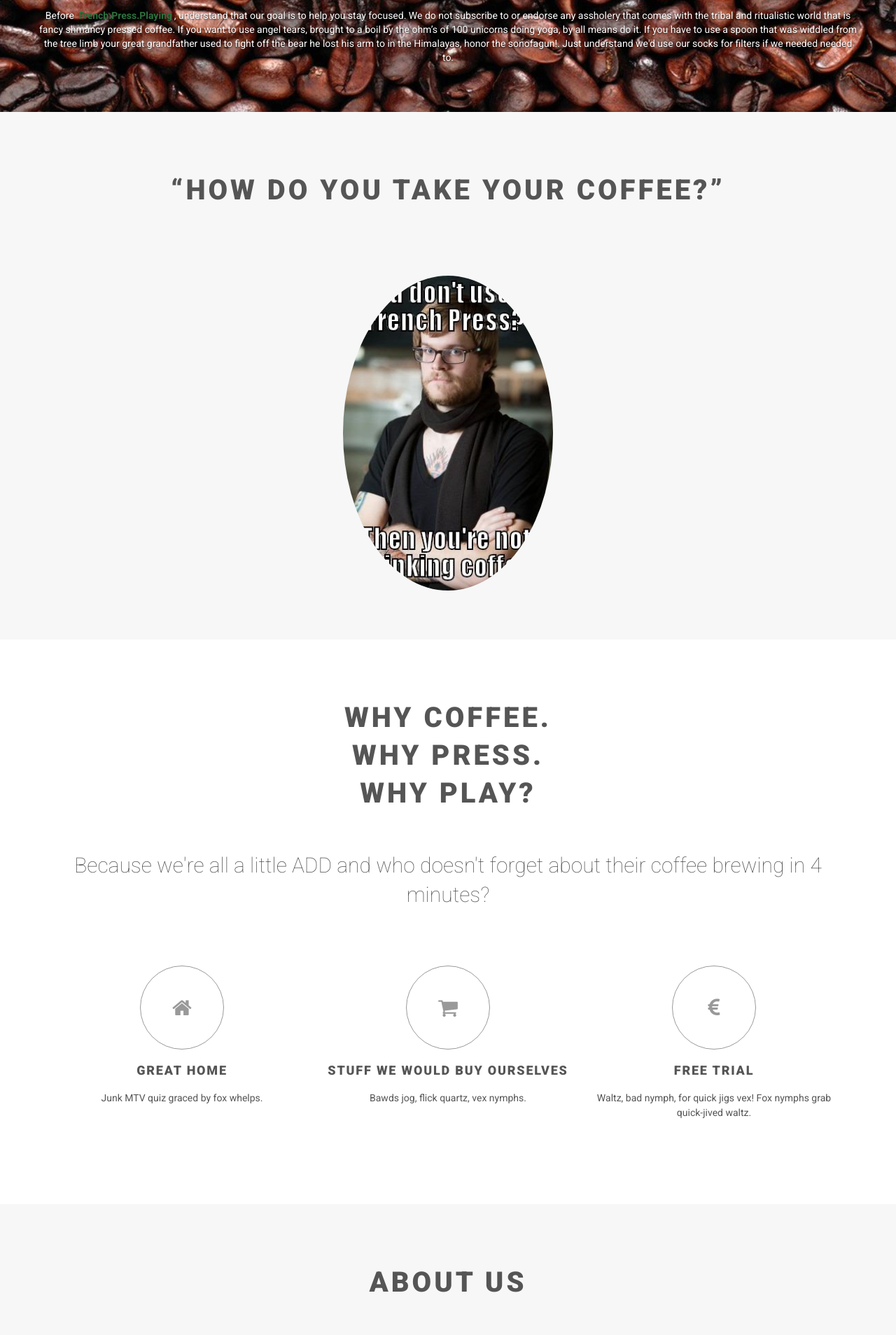
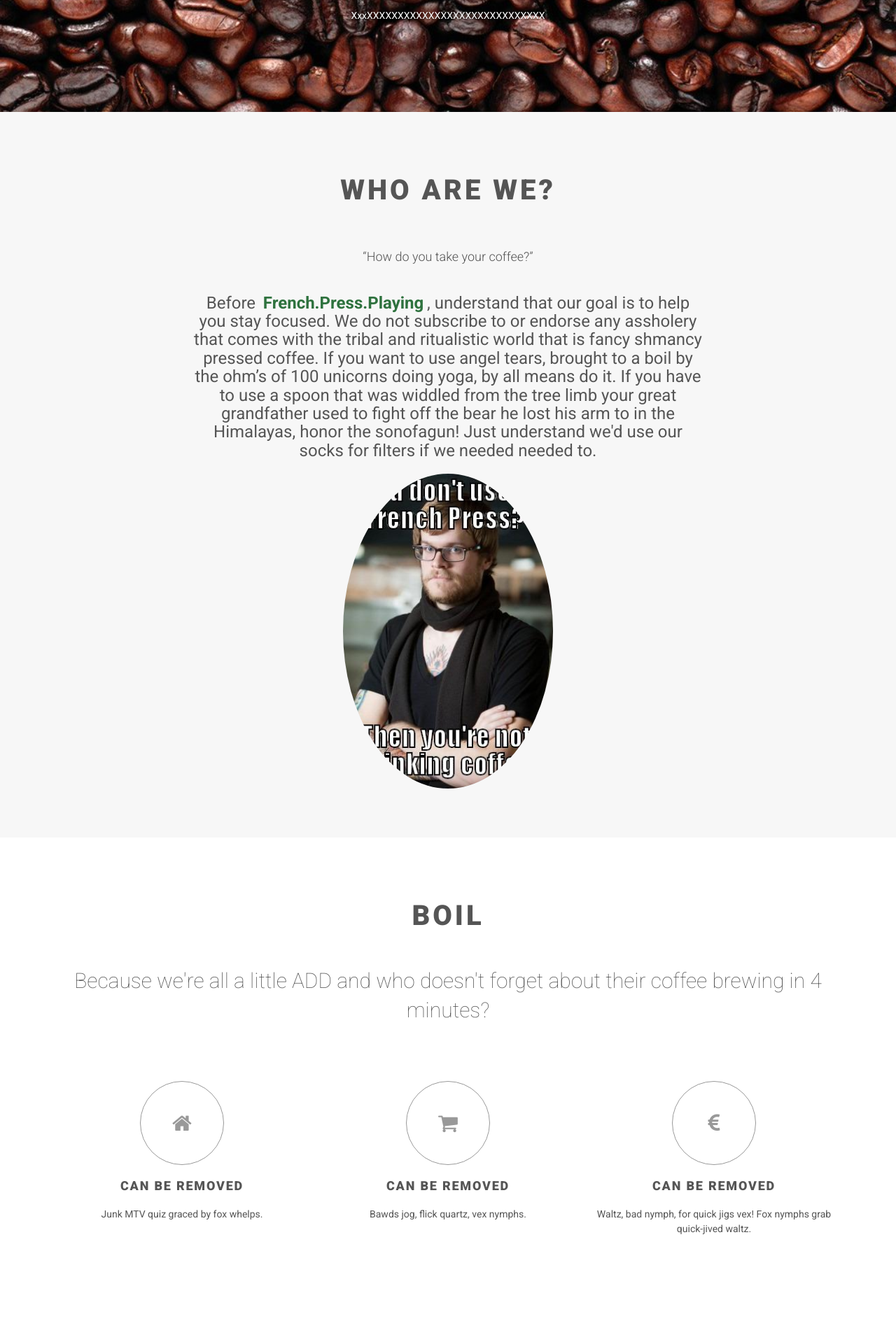
Before and after one commit to Ronman73/FrenchPressPlay, a PHP site: page / in a window 1280 px wide. Shown: the part 640-2548 px from the top of the page at 70% size. Run offline with PHP 8.4, Linux system fonts and the light colour scheme.

Commit message:
front end changes

```diff
--- a/css/custom.css
+++ b/css/custom.css
@@ -2,7 +2,7 @@
 mark {
   color: #2e723e;
   background: transparent;
-  font-weight: bolder;
+  font-weight: bold;
 }
 
 #intro {
--- a/index.html
+++ b/index.html
@@ -13,7 +13,7 @@
         <meta name="googlebot" content="index,follow,snippet,archive">
         <meta name="viewport" content="width=device-width, initial-scale=1">
 
-        <title>French.Press.Play</title>
+        <title>French.Press.Play.</title>
 
         <meta name="keywords" content="">
 
@@ -75,7 +75,7 @@
                         <span class="icon-bar"></span>
                         <span class="icon-bar"></span>
                     </button>
-                    <a class="navbar-brand scrollTo" href="#intro">French.Press.Play</a>
+                    <a class="navbar-brand scrollTo" href="#intro">French.Press.Play.</a>
                 </div>
 
                 <div class="navbar-collapse collapse" id="navigation">
@@ -83,17 +83,19 @@
                     <ul class="nav navbar-nav navbar-right">
                         <li class="active"><a href="#intro">Intro</a>
                         </li>
-                        <li><a href="#section1">What</a>
+                        <li><a href="#section1">WUT</a>
                         </li>
-                        <li><a href="#section2">5 minutes</a>
+                        <li><a href="#section2">5minsBoil</a>
                         </li>
-                        <li><a href="#section3">1 minutes</a>
+                        <li><a href="#section3">1minsSoak</a>
                         </li>
-                        <li><a href="#section4">4 minutes</a>
+                        <li><a href="#section4">4&6minutesSteep</a>
                         </li>
-                        <li><a href="#section5">6 minutes</a>
+                        <li><a href="#section5">30secPlunge</a>
                         </li>
-                        <li><a href="#section6">30 seconds</a>
+                        <li><a href="#section6">Testis</a>
+                        </li>
+                        <li><a href="#section7">Contact</a>
                         </li>
                     </ul>
                 </div>
@@ -113,13 +115,13 @@
         _________________________________________________________ -->
             <div id="intro" class="clearfix">
                 <div class="item">
-                    <div class="container">
+                    <div class="container-fluid">
                         <div class="row">
 
                             <h1 data-animate="fadeInDown"><p>French. <p>Press. <p>Play</h1>
                             <p  class="message" data-animate="fadeInUp">Waiting for coffee to brew is like watching paint dry. Allow us to help you play while we press delicious coffee.</p>
 
-                            <p>Before <mark>French.Press.Playing</mark>, understand that our goal is to help you stay focused. We do not subscribe to or endorse any assholery that comes with the tribal and ritualistic world that is fancy shmancy pressed coffee. If you want to use angel tears, brought to a boil by the ohm’s of 100 unicorns doing yoga, by all means do it. If you have to use a spoon that was widdled from the tree limb your great grandfather used to fight off the bear he lost his arm to in the Himalayas, honor the sonofagun!. Just understand we'd use our socks for filters if we needed needed to.</p>
+                            <p>XxxXXXXXXXXXXXXXXXXXXXXXXXXXXXXX</p>
 
                             <!-- <p>Dedicated to walking anyone through the process of pressing what ever coffee grounds they can get your hands on and creating a coffee brewing experience that is entertaining, productive, and a seamless part a daily fix/ routine.  All while being mindful of barista precision and best practices despite them not being able to spell for shit. </p> -->
 
@@ -137,7 +139,7 @@
                                         </span>
 
                                     </div>
-                                    <!--/input-group -->
+                                    <!-/input-group -->
                                 <!-- </form>
 
                                 <p class="text-small">We will sell and give your email to anyone. Promise.</p>
@@ -145,13 +147,13 @@
                         </div>
                     </div>
                 </div>
-            </div>
+                </div>
 
             <!-- *** INTRO IMAGE END *** -->
 
 
 
-            <!-- *** SERVICES ***
+            <!-- *** Section 1 Who, what where when why ***
         _________________________________________________________ -->
         <!-- _________________________________________________________ -->
 
@@ -160,17 +162,17 @@
                     <div class="col-md-12">
 
 
-                        <h2 class="title" data-animate="fadeInDown"><p>“How do you take your coffee?”</h2>
+                        <h2 class="title" data-animate="fadeInDown"><p>WHO ARE WE?</h2>
 
                         <div class="row">
 
                             <div class="col-md-8 col-md-offset-2">
 
-                                <p class="text-large text-thin"  data-animate="fadeInUp"></p>
+                                <p class="text-large text-thin"  data-animate="fadeInUp">“How do you take your coffee?”</p>
                                 <p class="text-large text-thin margin-bottom"  data-animate="fadeInUp">
 
 
-                                <h3><p></p></h3>
+                                <h3><p>Before <mark>French.Press.Playing</mark>, understand that our goal is to help you stay focused. We do not subscribe to or endorse any assholery that comes with the tribal and ritualistic world that is fancy shmancy pressed coffee. If you want to use angel tears, brought to a boil by the ohm’s of 100 unicorns doing yoga, by all means do it. If you have to use a spoon that was widdled from the tree limb your great grandfather used to fight off the bear he lost his arm to in the Himalayas, honor the sonofagun! Just understand we'd use our socks for filters if we needed needed to.</p></h3>
 
                                 <p   data-animate="fadeInUp"><img src="img/home-99.jpeg" alt="" class="img-circle img-responsive ondra-michal"></p>
 
@@ -185,14 +187,17 @@
             </div>
             <!-- /.section -->
 
-            <!-- *** ABOUT US END *** -->
+            <!-- *** who what when where why END *** -->
 
-            <!-- *** JOIN US ***
+            <!-- *** Section 2 - 5 minute section: Boiling water ***
         _________________________________________________________ -->
-            <div class="section" id="section6">
+
+
+
+            <div class="section" id="section2">
                 <div class="container">
                     <div class="col-md-12">
-                        <h2 class="title" data-animate="fadeInDown"><p>Why Coffee. <p>Why Press. <p>Why Play?</h2>
+                        <h2 class="title" data-animate="fadeInDown">BOIL</h2>
 
                         <p class="lead">Because we're all a little ADD and who doesn't forget about their coffee brewing in 4 minutes? </p>
 
@@ -201,21 +206,21 @@
                             <div class="col-md-4" data-animate="fadeInUp">
                                 <div class="icon"><i class="fa fa-home"></i>
                                 </div>
-                                <h3 class="heading">Great home</h3>
+                                <h3 class="heading">CAN BE REMOVED</h3>
                                 <p>Junk MTV quiz graced by fox whelps. </p>
                             </div>
 
                             <div class="col-md-4" data-animate="fadeInUp">
                                 <div class="icon"><i class="fa fa-shopping-cart"></i>
                                 </div>
-                                <h3 class="heading">Stuff we would buy ourselves</h3>
+                                <h3 class="heading">CAN BE REMOVED</h3>
                                 <p>Bawds jog, flick quartz, vex nymphs. </p>
                             </div>
 
                             <div class="col-md-4" data-animate="fadeInUp">
                                 <div class="icon"><i class="fa fa-euro"></i>
                                 </div>
-                                <h3 class="heading">Free trial</h3>
+                                <h3 class="heading">CAN BE REMOVED</h3>
                                 <p>Waltz, bad nymph, for quick jigs vex! Fox nymphs grab quick-jived waltz. </p>
                             </div>
 
@@ -252,18 +257,139 @@
             </div>
             <!-- /.section -->
 
-            <!-- *** SERVICES END *** -->
+            <!-- *** Section 2- 5 minute section: Boiling water END***
 
 
-            <!-- *** ABOUT US ***
+            <! *** Section 3- 1 minute: soak Grounds ***
         _________________________________________________________ -->
 
-            <div class="section  text-gray" id="section2">
+        <!-- _________________________________________________________ -->
+
+
+
+            <div class="section" id="section3">
+                <div class="container">
+                    <div class="col-md-12">
+                        <h2 class="title" data-animate="fadeInDown"><p>SOAK</h2>
+
+                        <p class="lead">Soak grounds for 1 minute in this section</p>
+
+                        <div class="row services">
+
+                            <div class="col-md-4" data-animate="fadeInUp">
+                                <div class="icon"><i class="fa fa-home"></i>
+                                </div>
+                                <h3 class="heading">OPTIONAL</h3>
+                                <p>Junk MTV quiz graced by fox whelps. </p>
+                            </div>
+
+                            <div class="col-md-4" data-animate="fadeInUp">
+                                <div class="icon"><i class="fa fa-shopping-cart"></i>
+                                </div>
+                                <h3 class="heading">OPTIONAL</h3>
+                                <p>Bawds jog, flick quartz, vex nymphs. </p>
+                            </div>
+
+                            <div class="col-md-4" data-animate="fadeInUp">
+                                <div class="icon"><i class="fa fa-euro"></i>
+                                </div>
+                                <h3 class="heading">OPTIONAL</h3>
+                                <p>Waltz, bad nymph, for quick jigs vex! Fox nymphs grab quick-jived waltz. </p>
+                            </div>
+
+                        <!-- </div>
+                        <div class="row services">
+
+                            <div class="col-md-4" data-animate="fadeInUp">
+                                <div class="icon"><i class="fa fa-bullhorn"></i>
+                                </div>
+                                <h3 class="heading">We will propagate your stuff</h3>
+                                <p>Brick quiz whangs jumpy veldt fox. Bright vixens jump; dozy fowl quack.</p>
+                            </div> -->
+
+                            <!-- <div class="col-md-4" data-animate="fadeInUp">
+                                <div class="icon"><i class="fa fa-desktop"></i>
+                                </div>
+                                <h3 class="heading">Responsive web and app</h3>
+                                <p>Quick wafting zephyrs vex bold Jim. Quick zephyrs blow, vexing daft Jim. </p>
+                            </div>
+
+                            <div class="col-md-4" data-animate="fadeInUp">
+                                <div class="icon"><i class="fa fa-heart-o"></i>
+                                </div>
+                                <h3 class="heading">Dedicated support team</h3>
+                                <p>Quick, Baz, get my woven flax jodhpurs! "Now fax quiz Jack!" my brave ghost pled. </p>
+                            </div>
+ -->
+                        </div>
+
+                    </div>
+                    <!-- /.12 -->
+                </div>
+                <!-- /.container -->
+            </div>
+            <!-- /.section -->
+
+            <!-- *** Section 3- 1 minute: soak Grounds END***-->
+
+
+            <!-- *** Section 4- 4 to 6 minute: Steeping  ***
+        _________________________________________________________ -->
+
+
+            <div class="section" data-animate="bounceIn" id= "section4">
+                <div class="container">
+                    <div class="col-md-8 col-md-offset-2">
+
+
+                        <h2 class="title">STEEP</h2>
+
+                        <p class="lead margin-bottom">FROM THE WINDOWS TO THE WALL. STEEP,STEEP, STEEP, STEEP, MUTHAMUTHA!!!!</p>
+
+                        <p><h4>CUZ I'M A STEEP, YEAH, YEAH.  Steeping on the donwlow.</h4></p>
+                        <p><h5>WHAT THE HELL AM I DOING HERE>  I don't belong here.  Cuz I'm a steep!</h5></p>
+
+
+                        <div class="row">
+
+                            <div class="col-md-8 col-md-offset-2">
+
+
+                                <form action="#" method="post" id="frm-landingPage2" class="form">
+                                    <div class="input-group">
+
+                                        <!-- <input type="text" class="form-control" placeholder="your email address" name="email" id="frm-landingPage2-email" required value="">
+ -->
+                                        <!-- <span class="input-group-btn">
+
+                                            <input class="btn btn-default" type="submit" value="Submit" name="_submit" id="frm-landingPage2-submit">
+
+                                        </span> -->
+
+                                    </div>
+                                    <!-- /input-group -->
+                                </form>
+                            </div>
+                        </div>
+
+                    </div>
+                    <!-- /.12 -->
+                </div>
+                <!-- /.container -->
+            </div>
+            <!-- /.section -->
+
+            <!-- *** JOIN US END *** -->
+
+            <!-- *** TESTIMONIALS ***
+_________________________________________________________ -->
+
+            <div class="section  text-gray" id="section5">
                 <div class="container">
                     <div class="col-md-12">
 
 
-                        <h2 class="title" data-animate="fadeInDown">About us</h2>
+                        <h2 class="title" data-animate="fadeInDown">PLUNGE</h2>
 
                         <div class="row">
 
@@ -287,60 +413,15 @@
 
             <!-- *** ABOUT US END *** -->
 
-            <!-- *** JOIN US ***
-        _________________________________________________________ -->
+           <!-- @@@ Testimonials @@@-->
 
-            <div class="section" data-animate="bounceIn">
-                <div class="container">
-                    <div class="col-md-8 col-md-offset-2">
-
-
-                        <h2 class="title">Join us for the fun!</h2>
-
-                        <p class="lead margin-bottom">Blowzy red vixens fight for a quick jump. Joaquin Phoenix was gazed by MTV for luck. A wizard’s job is to vex chumps quickly in fog. Watch "Jeopardy! ", Alex Trebek's fun TV quiz game. Woven silk pyjamas exchanged for blue quartz. Brawny gods just.</p>
-
-
-                        <div class="row">
-
-                            <div class="col-md-8 col-md-offset-2">
-
-
-                                <form action="#" method="post" id="frm-landingPage2" class="form">
-                                    <div class="input-group">
-
-                                        <input type="text" class="form-control" placeholder="your email address" name="email" id="frm-landingPage2-email" required value="">
-
-                                        <span class="input-group-btn">
-
-                                            <input class="btn btn-default" type="submit" value="Submit" name="_submit" id="frm-landingPage2-submit">
-
-                                        </span>
-
-                                    </div>
-                                    <!-- /input-group -->
-                                </form>
-                            </div>
-                        </div>
-
-                    </div>
-                    <!-- /.12 -->
-                </div>
-                <!-- /.container -->
-            </div>
-            <!-- /.section -->
-
-            <!-- *** JOIN US END *** -->
-
-            <!-- *** TESTIMONIALS ***
-_________________________________________________________ -->
-
-            <div class="section text-gray" id="section3" data-animate="fadeInUp">
+            <div class="section text-gray" id="section6" data-animate="fadeInUp">
 
                 <div class="container">
                     <div class="col-md-12">
 
                         <div class="mb20">
-                            <h2 class="title" data-animate="fadeInUp">Customers said about us</h2>
+                            <h2 class="title" data-animate="fadeInUp">Customer Testis</h2>
 
                             <p class="lead text-center" data-animate="fadeInUp">Quick, Baz, get my woven flax jodhpurs! "Now fax quiz Jack!" my brave ghost pled. </p>
                         </div>
@@ -364,14 +445,14 @@ _________________________________________________________ -->
                             <li class="item">
                                 <div class="testimonial same-height-always">
                                     <div class="text">
-                                        <p></p>
+                                        <p>We want to do a lot of stuff; we’re not in great shape. We didn’t get a good night’s sleep. We’re a little depressed. Coffee solves all these problems in one delightful little cup.</p>
                                     </div>
                                     <div class="bottom">
                                         <div class="icon"><i class="fa fa-quote-left"></i></div>
                                         <div class="name-picture">
                                             <img class="" alt="" src="img/person-2.jpg">
-                                            <h5></h5>
-                                            <p></p>
+                                            <h5>Jerry Seinfeld</h5>
+                                            <p>Comedian</p>
                                         </div>
                                     </div>
                                 </div>
@@ -410,7 +491,7 @@ _________________________________________________________ -->
                             <li class="item">
                                 <div class="testimonial same-height-always">
                                     <div class="text">
-                                        <p>We want to do a lot of stuff; we’re not in great shape. We didn’t get a good night’s sleep. We’re a little depressed. Coffee solves all these problems in one delightful little cup.</p>
+                                        <p>blah blah blah blah</p>
                                     </div>
 
                                     <div class="bottom">
@@ -432,9 +513,10 @@ _________________________________________________________ -->
             <!-- *** TESTIMONIALS END *** -->
 
             <!-- *** CONTACT ***
+
         _________________________________________________________ -->
 
-            <div class="section" id="section4" >
+            <div class="section" id="section7" >
                 <div class="container">
                     <div class="col-md-8 col-md-offset-2">
 
```
